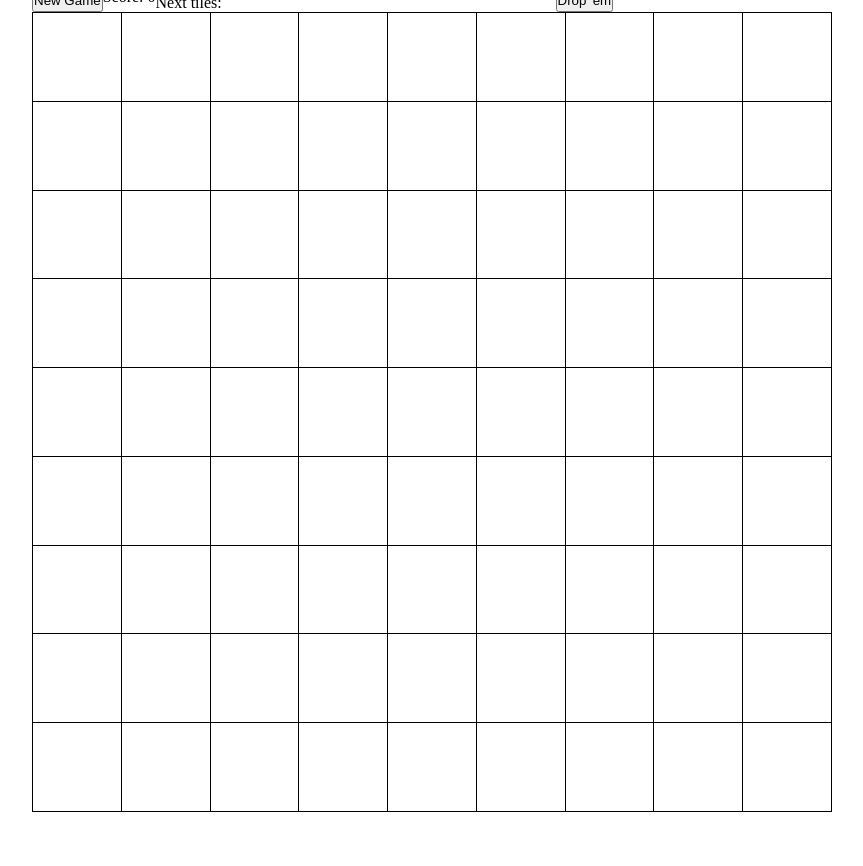
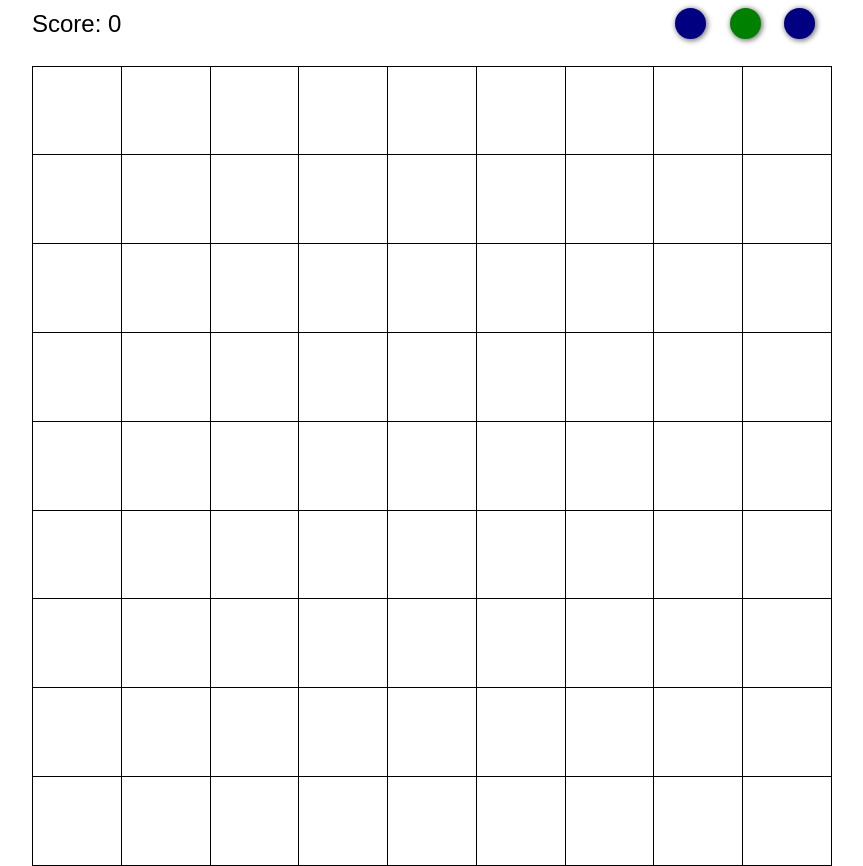
Before and after one commit to mkosturkov/red, a Vue app: page / in a window 1280 px wide. Shown: the whole page, without its empty margins (208-1071 px from the left). Before the commit the page ends 812 px from the top, so only its background shows below. Built offline with nearby package versions, Linux system fonts and the light colour scheme.

Commit message:
Style the whole thing

```diff
--- a/src/components/red-game.vue
+++ b/src/components/red-game.vue
@@ -1,17 +1,20 @@
 <template>
   <div class="red-game-holder">
     <div class="controls-holder">
+      <div class="row">
         <button class="new-game-btn" @click="newGame">New Game</button>
+        <button class="drop-tiles-btn" @click="dropTiles">Drop 'em</button>
+      </div>
+      <div class="row">
         <div class="srore-display">Score: {{ game.score }}</div>
         <div class="next-tiles-holder">
-        Next tiles:
-        <span
+          <div
             v-for="(tile, idx) in game.nextTilesToDrop"
             :key="[idx, getTileStyle(tile)].join('-')"
             :class="['next-tile', getTileStyle(tile)]"
-        ></span>
+          ></div>
         </div>
-      <button class="drop-tiles-btn" @click="dropTiles">Drop 'em</button>
+      </div>
     </div>
     <div class="board-holder">
       <div
@@ -108,33 +111,9 @@ export default {
 
 <style lang="scss" scoped>
 
-  .controls-holder {
-    display: flex;
-  }
-
-  .board-holder {
-    width: 100vw;
-    height: 100vw;
-    max-width: 800px;
-    max-height: 800px;
-
-    border-top: 1px solid black;
-    border-left: 1px solid black;
-
-    display: flex;
-    flex-wrap: wrap;
-  }
-
-  .next-tiles-holder {
-    width: 50%;
-
-    .next-tile {
-      display: inline-block;
-      width: calc(100% / 5);
-      height: 20px;
-      margin-right: 10px
-    }
-  }
+  $positions-count: 9;
+  $board-size: 100vw;
+  $board-max-size: 800px;
 
   @mixin visible-tile($class, $color) {
     &.#{$class}::before {
@@ -166,9 +145,60 @@ export default {
     }
   }
 
+  .controls-holder {
+
+    font-family: sans-serif;
+    font-size: 1.5em;
+
+    .row {
+      display: flex;
+      flex-wrap: wrap;
+      justify-content: space-between;
+      align-items: center;
+      margin-bottom: 20px;
+    }
+
+    .new-game-btn, .drop-tiles-btn {
+      font-size: 1.2em;
+      padding: 5px 20px;
+    }
+
+    .next-tiles-holder {
+      display: flex;
+      align-content: center;
+
+      .label {
+        line-height: 1.8em;
+      }
+
+      .next-tile {
+        display: inline-block;
+        width: calc(#{$board-size} / #{$positions-count} / 2);
+        height: calc(#{$board-size} / #{$positions-count} / 2);
+        max-width: calc(#{$board-max-size} / #{$positions-count} / 2);
+        max-height: calc(#{$board-max-size} / #{$positions-count} / 2);
+        margin-right: 10px
+      }
+    }
+  }
+
+  .board-holder {
+    width: $board-size;
+    height: $board-size;
+    max-width: $board-max-size;
+    max-height: $board-max-size;
+
+    $border: 1px solid black;
+    border-top: $border;
+    border-left: $border;
+
+    display: flex;
+    flex-wrap: wrap;
+  }
+
   .position {
-    width: calc(100% / 9);
-    height: calc(100% / 9);
+    width: calc(100% / #{$positions-count});
+    height: calc(100% / #{$positions-count});
     border-right: 1px solid black;
     border-bottom: 1px solid black;
 
@@ -179,7 +209,9 @@ export default {
     @include tile();
   }
 
-  .position, .next-tile {
-
+  .next-tile {
+    position: relative;
+    height: 100%;
+    @include tile()
   }
 </style>
```
Lines whose indentation alone changed are shown as unchanged.
